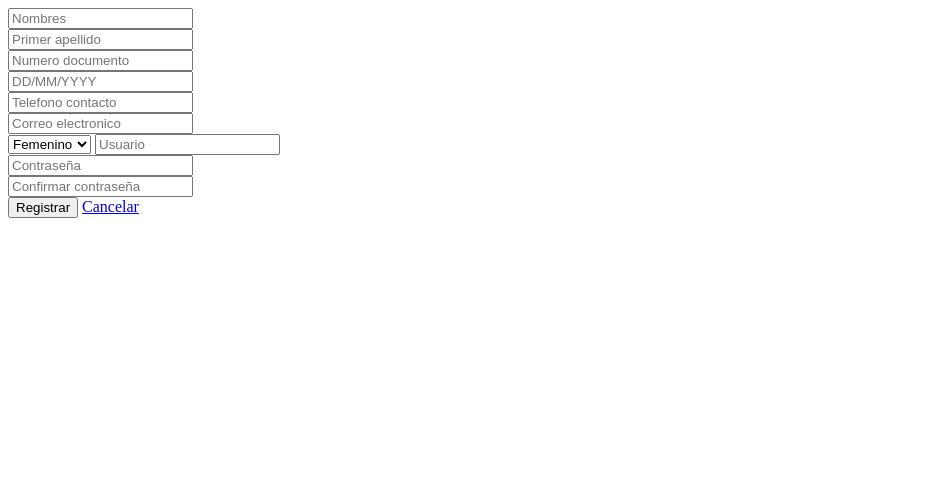
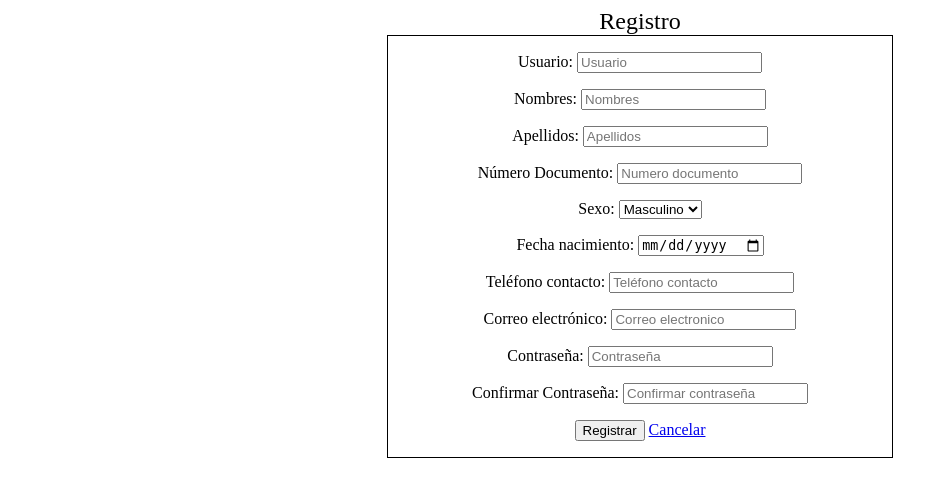
Before and after one commit to dfnino10/GuiaColombiana, a Django app: template GuiaColombiana/Apps/AdministracionGuia/templates/register.html in a window 1280 px wide. Shown: the top 497 px of the page, without its empty margins (0-948 px from the left). Run offline with Django 3.2, Linux system fonts and the light colour scheme; the template is opened without the code that fills it, so the values that code supplies are empty.

Commit message:
se finaliza formulario registro

```diff
--- a/GuiaColombiana/Apps/AdministracionGuia/templates/register.html
+++ b/GuiaColombiana/Apps/AdministracionGuia/templates/register.html
@@ -6,25 +6,62 @@
     <title>Registrar Usuario</title>
 </head>
 <body>
-     <form method="post" action="" onsubmit="return sendForm();">
-         <input id="nombres" name="nombres" type="text" placeholder="Nombres" /><br />
-         <input id="apellidos"  name="apellidos"  type="text" placeholder="Primer apellido" /><br />
-         <input id="documento" name="documento" type="text" placeholder="Numero documento" /><br />
-         <input id="fechaNacimiento" name="fechaNacimiento" type="text" placeholder="DD/MM/YYYY" /><br />
-         <input id="telefono" name="telefono" type="text" placeholder="Telefono contacto" /><br />
-         <input id="correo" name="correo" type="text" placeholder="Correo electronico" /><br />
-         <select id="sexo" name="sexo">
-            <option value="F">Femenino</option>
-            <option value="M">Masculino</option>
-         </select>
+    <div style="text-align: center;font-size: x-large;">
+        <span> Registro</span>
+    </div>
+     <form method="post" action="" onsubmit="return sendForm();" style="text-align: center;">
+         <div style="border: 1px solid black;margin: 0% 30%;">
+             <p>
+                 <label for="usuario" > Usuario: </label>
+                 <input id="usuario" required="required" name="usuario" type="text" placeholder="Usuario" />
+             </p>
+             <p>
+                 <label for="nombres" >Nombres: </label>
+                 <input id="nombres" required="required" name="nombres" type="text" placeholder="Nombres" /><br />
+             </p>
+             <p>
+                 <label for="apellidos" >Apellidos: </label>
+                 <input id="apellidos"  required="required" name="apellidos"  type="text" placeholder="Apellidos" /><br />
+             </p>
+             <p>
+                 <label for="documento" >Número Documento: </label>
+                 <input id="documento" required="required" name="documento" type="text" placeholder="Numero documento" /><br />
+             </p>
+              <p>
+                 <label for="sexo" >Sexo: </label>
+                  <select id="sexo" name="sexo" required="required">
+                      <option value="M">Masculino</option>
+                      <option value="F">Femenino</option>
+                 </select>
+             </p>
+             <p>
+                 <label for="fechaNacimiento" >Fecha nacimiento: </label>
+                 <input id="fechaNacimiento" required="required" name="fechaNacimiento" type="date" placeholder="DD/MM/YYYY" /><br />
+             </p>
+             <p>
+                 <label for="telefono" >Teléfono contacto: </label>
+                 <input id="telefono" required="required" name="telefono" type="text" placeholder="Teléfono contacto" /><br />
+             </p>
+             <p>
+                 <label for="correo" >Correo electrónico: </label>
+                 <input id="correo" required="required" name="correo" type="email" placeholder="Correo electronico" /><br />
+             </p>
+             <p>
+                 <label for="password" > Contraseña: </label>
+                 <input id="password" required="required" name="password" type="password" placeholder="Contraseña" /><br />
+             </p>
+             <p>
+                 <label for="password2" >Confirmar Contraseña: </label>
+                 <input id="password2" required="required" name="password2" type="password" placeholder="Confirmar contraseña" /><br />
+             </p>
+             <p>
+                <input id="send" name="send" type="submit" value="Registrar" />
+                <a href="http://localhost:8000/admin">Cancelar</a>
+             </p>
+         </div>
 
-         <input id="usuario" name="usuario" type="text" placeholder="Usuario" /><br />
-         <input id="password" name="password" type="password" placeholder="Contraseña" /><br />
-         <input id="password2" name="password2" type="password" placeholder="Confirmar contraseña" /><br />
+    </form>
 
-         <input id="send" name="send" type="submit" value="Registrar" />
-        <a href="http://localhost:8000/admin">Cancelar</a>
-	</form>
 
 <script>
         function sendForm() {
@@ -35,16 +72,16 @@
 
             $.ajax({
                 type: "POST",
-                url: "http://localhost:8000/addUser/",
-                data: JSON.stringify({ 'usuario': $('#username').val() , 'nombres': $('#nombres').val(),
+                url: "http://localhost:8000/guia/addUser/",
+                data: JSON.stringify({  'usuario': $('#usuario').val(), 'nombres': $('#nombres').val(),
                     'telefono': $('#telefono').val(), 'fechaNacimiento': $('#fechaNacimiento').val(),
                     'documento': $('#documento').val(), 'sexo': $('#sexo').val(),
                     'apellidos': $('#apellidos').val(), 'password': $('#password').val(), 'correo': $('#correo').val() }),
                 contentType: "application/json; charset=utf-8",
                 dataType: "json",
                 success: function(data){
-                    alert("Usuario registrado: " + $('#username').val());
-                    window.location = "http://localhost:8000/guia/Index/";
+                    alert("Usuario registrado: " + $('#usuario').val());
+                    window.location = "http://localhost:8000/guia/admin/";
                 },
                 failure: function(errMsg) {
                     alert("Se presentó un error al adicionar el usuario");
--- a/GuiaColombiana/Apps/AdministracionGuia/urls.py
+++ b/GuiaColombiana/Apps/AdministracionGuia/urls.py
@@ -20,7 +20,7 @@ from django.urls import path, include
 from GuiaColombiana.Apps.AdministracionGuia import views
 
 urlpatterns = [
-    url(r'^viewRegister/$', views.register_user_view, name='viewRegister'),
+    url(r'^register/$', views.register_user_view, name='register'),
     url(r'^addUser/$', views.add_user_view, name='addUser'),
 
 ]
--- a/GuiaColombiana/Apps/AdministracionGuia/views.py
+++ b/GuiaColombiana/Apps/AdministracionGuia/views.py
@@ -19,7 +19,7 @@ from .models import Usuario
 
 def register_user_view(request):
     form = UserForm()
-    return render(request, 'guia/register.html', {'form': form})
+    return render(request, 'register.html', {'form': form})
 
 
 @csrf_exempt
```
